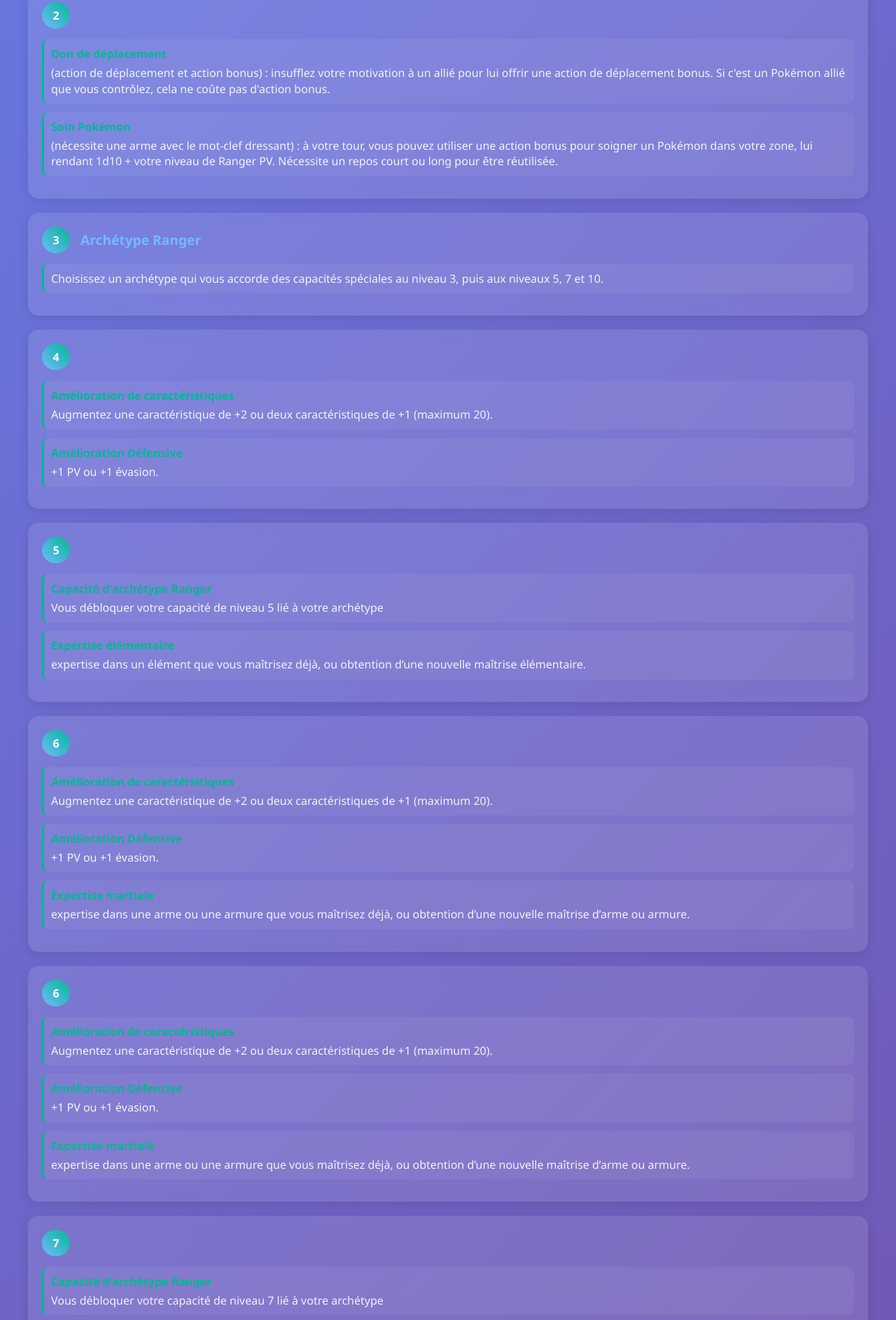
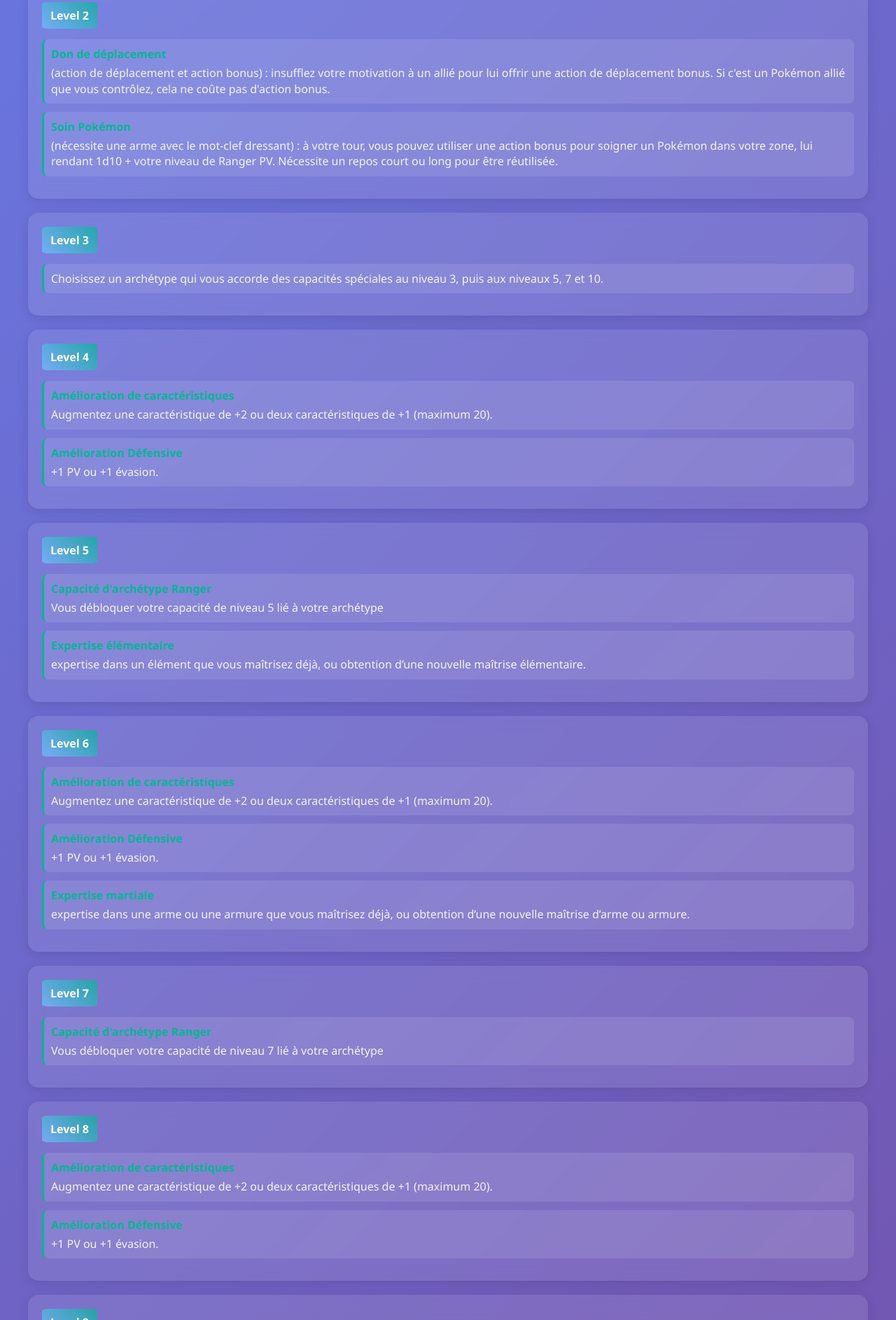
Before and after one commit to Enkriel/RuptureWiki, a plain HTML site: page Classes/ranger.html in a window 1280 px wide. Shown: the part 914-2800 px from the top of the page at 70% size. Drawn offline with Linux system fonts and the light colour scheme.

Commit message:
Page de classe plus joli

```diff
--- a/Classes/ranger.html
+++ b/Classes/ranger.html
@@ -68,7 +68,6 @@
         .header h1 {
             font-size: 3rem;
             margin-bottom: 10px;
-            text-shadow: 2px 2px 4px rgba(0,0,0,0.3);
             background: linear-gradient(45deg, #74b9ff, #00b894);
             -webkit-background-clip: text;
             -webkit-text-fill-color: transparent;
@@ -118,7 +117,7 @@
         .stat-value {
             font-size: 1.8rem;
             font-weight: bold;
-            color: #00b894;
+            color: #0fd6ae;
         }
 
         .stat-label {
@@ -164,18 +163,18 @@
         }
 
         .level-number {
-            background: linear-gradient(45deg, #74b9ff, #00b894);
+            background: linear-gradient(45deg, #74baffc5, #00b893af);
             color: white;
             font-weight: bold;
             padding: 8px 12px;
-            border-radius: 50%;
+            border-radius: 10%;
             min-width: 40px;
             text-align: center;
         }
 
         .level-title {
             font-size: 1.2rem;
-            color: #74b9ff;
+            color: #74ffca;
             font-weight: 600;
         }
 
@@ -186,7 +185,7 @@
         .ability-item {
             margin-bottom: 12px;
             padding: 10px;
-            background: rgba(255, 255, 255, 0.05);
+            background: rgba(255, 255, 255, 0.10);
             border-radius: 8px;
             border-left: 3px solid #00b894;
         }
@@ -333,7 +332,7 @@
         <div class="level-progression">
             <div class="level-card">
                 <div class="level-header">
-                    <div class="level-number">1</div>
+                    <div class="level-number">Level 1</div>
                 </div>
                 <ul class="ability-list">
                     <li class="ability-item">
@@ -349,7 +348,7 @@
 
             <div class="level-card">
                 <div class="level-header">
-                    <div class="level-number">2</div>
+                    <div class="level-number">Level 2</div>
                 </div>
                 <ul class="ability-list">
                     <li class="ability-item">
@@ -365,8 +364,7 @@
 
             <div class="level-card">
                 <div class="level-header">
-                    <div class="level-number">3</div>
-                    <div class="level-title">Archétype Ranger</div>
+                    <div class="level-number">Level 3</div>
                 </div>
                 <ul class="ability-list">
                     <li class="ability-item">
@@ -377,7 +375,7 @@
 
             <div class="level-card">
                 <div class="level-header">
-                    <div class="level-number">4</div>
+                    <div class="level-number">Level 4</div>
                 </div>
                 <ul class="ability-list">
                     <li class="ability-item">
@@ -393,7 +391,7 @@
 
             <div class="level-card">
                 <div class="level-header">
-                    <div class="level-number">5</div>
+                    <div class="level-number">Level 5</div>
                 </div>
                 <ul class="ability-list">
                     <li class="ability-item">
@@ -410,7 +408,7 @@
 
             <div class="level-card">
                 <div class="level-header">
-                    <div class="level-number">6</div>
+                    <div class="level-number">Level 6</div>
                 </div>
                 <ul class="ability-list">
                     <li class="ability-item">
@@ -430,27 +428,7 @@
 
             <div class="level-card">
                 <div class="level-header">
-                    <div class="level-number">6</div>
-                </div>
-                <ul class="ability-list">
-                    <li class="ability-item">
-                        <div class="ability-name">Amélioration de caractéristiques</div>
-                        <div class="ability-description">Augmentez une caractéristique de +2 ou deux caractéristiques de +1 (maximum 20).</div>
-                    </li>
-                    <li class="ability-item">
-                        <div class="ability-name">Amélioration Défensive</div>
-                        <div class="ability-description">+1 PV ou +1 évasion.</div>
-                    </li>
-                    <li class="ability-item">
-                        <div class="ability-name">Expertise martiale</div>
-                        <div class="ability-description">expertise dans une arme ou une armure que vous maîtrisez déjà, ou obtention d’une nouvelle maîtrise d’arme ou armure.</div>
-                    </li>
-                </ul>
-            </div>
-
-            <div class="level-card">
-                <div class="level-header">
-                    <div class="level-number">7</div>
+                    <div class="level-number">Level 7</div>
                 </div>
                 <ul class="ability-list">
                     <li class="ability-item">
@@ -462,7 +440,7 @@
 
             <div class="level-card">
             <div class="level-header">
-                <div class="level-number">8</div>
+                <div class="level-number">Level 8</div>
             </div>
                 <ul class="ability-list">
                     <li class="ability-item">
@@ -478,7 +456,7 @@
 
             <div class="level-card">
                 <div class="level-header">
-                    <div class="level-number">9</div>
+                    <div class="level-number">Level 9</div>
                 </div>
                 <ul class="ability-list">
                     <li class="ability-item">
@@ -490,7 +468,7 @@
 
             <div class="level-card">
                 <div class="level-header">
-                    <div class="level-number">10</div>
+                    <div class="level-number">Level 10</div>
                 </div>
                 <ul class="ability-list">
                     <li class="ability-item">
```
